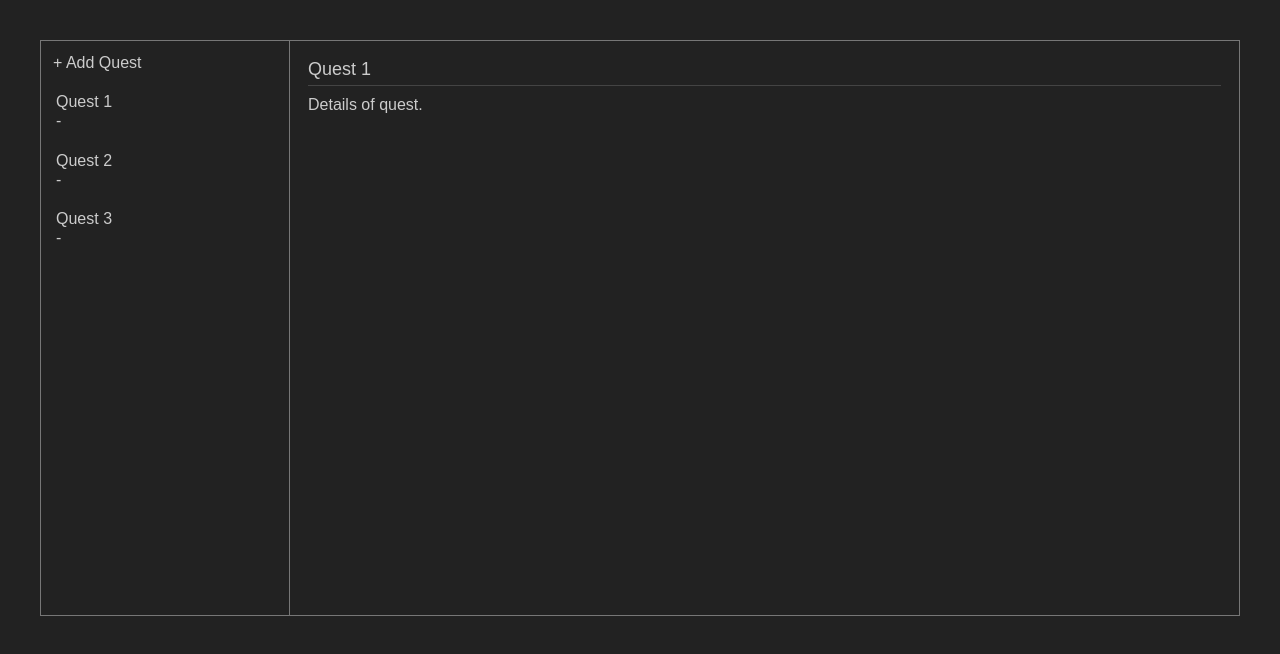
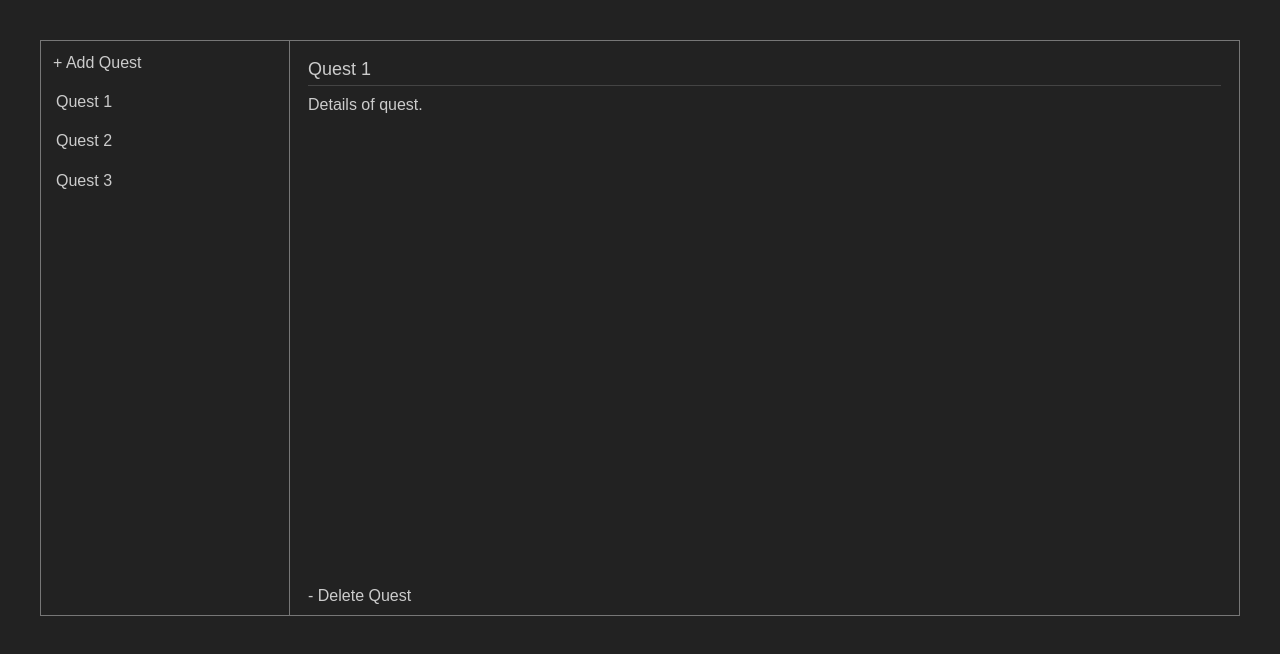
Before and after one commit to martymagaan/irlquest, a React (Create React App) app: page / in a window 1280 px wide. Shown: the top 654 px of the page. Built offline with nearby package versions, Linux system fonts and the light colour scheme.

Commit message:
feat: move delete button to quest details section

```diff
--- a/src/App.js
+++ b/src/App.js
@@ -25,10 +25,15 @@ function App() {
     [{title: 'New Quest', details: ''}]
   );
 
-  const deleteQuest = (index) => (setQuests(
-    quests.slice(0, index)
-      .concat(quests.slice(index + 1))
-  ));
+  const deleteQuest = (quest) => {
+    const index = quests.indexOf(quest);
+    setQuests(
+      quests.slice(0, index)
+        .concat(quests.slice(index + 1))
+    );
+    if (quests.length < 2) emptyQuest();
+    setCurrentQuest(0);
+  };
 
   const updateCurrentQuest = (quest) => {
     const questsCopy = copyQuests();
@@ -37,11 +42,15 @@ function App() {
   }
 
   const updateTitle = (title) => {
-    updateCurrentQuest({...quests[currentQuest], title});
+    updateCurrentQuest(
+      {...quests[currentQuest], title}
+    );
   };
 
   const updateDetails = (details) => {
-    updateCurrentQuest({...quests[currentQuest], details});
+    updateCurrentQuest(
+      {...quests[currentQuest], details}
+    );
   };
 
   return (
@@ -58,6 +67,7 @@ function App() {
           quest={quests[currentQuest]}
           updateTitle={updateTitle}
           updateDetails={updateDetails}
+          deleteQuest={deleteQuest}
         />
       </div>
     </div>
--- a/src/components/QuestDetails.js
+++ b/src/components/QuestDetails.js
@@ -7,6 +7,10 @@ function QuestDetails(props) {
 
   const handleDetailsChange = (event) => {
     props.updateDetails(event.target.value);
+  };
+
+  const deleteQuest = () => {
+    props.deleteQuest(props.quest);
   };
 
   return (
@@ -20,6 +24,11 @@ function QuestDetails(props) {
         value={props.quest.details}
         onChange={handleDetailsChange}
       />
+      <div className="quest-options-bar row">
+        <div className="button" onClick={deleteQuest}>
+          - Delete Quest
+        </div>
+      </div>
     </div>
   );
 }
--- a/src/components/QuestList.js
+++ b/src/components/QuestList.js
@@ -6,23 +6,11 @@ function QuestList(props) {
     props.setCurrentQuest(0);
   };
 
-  const deleteQuest = async (e, index) => {
-    e.stopPropagation();
-    props.deleteQuest(index);
-    if (props.quests.length === 1)
-      props.emptyQuest();
-  };
-
   const listQuests = props.quests.map((quest, index) =>
     <li key={index.toString()}
       onClick={() => props.setCurrentQuest(index)}
     >
       {quest.title}
-      <div className="t-button"
-        onClick={(e) => deleteQuest(e, index)}
-      >
-        -
-      </div>
     </li>
   );
 
```
